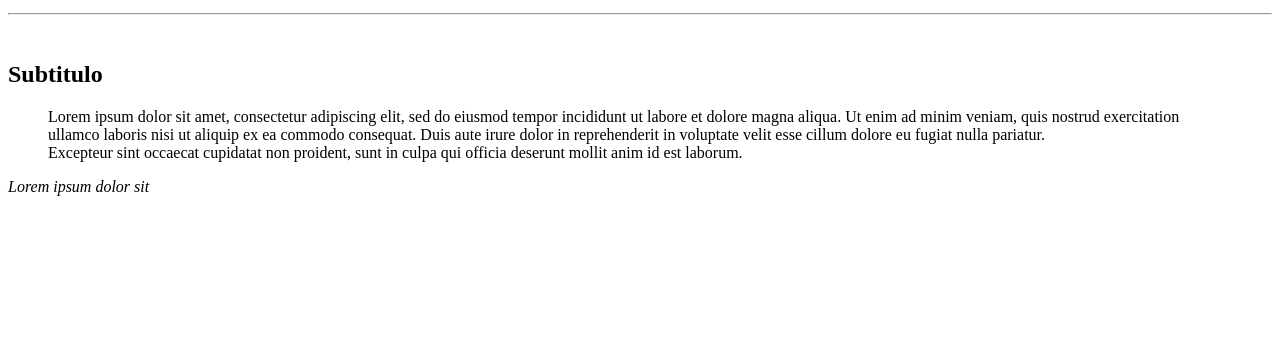
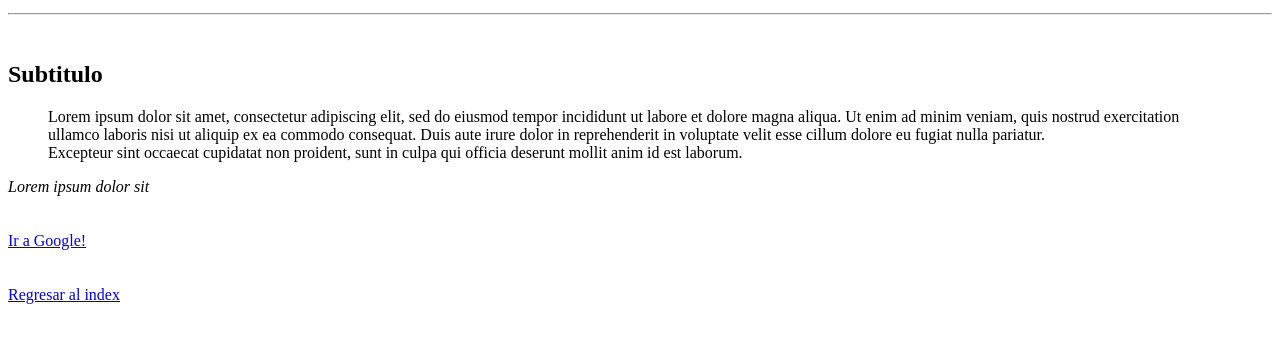
Before and after one commit to IchaiGutierrez/HTMLtest, a plain HTML site: page HTMLtest/segundaPagina.html in a window 1280 px wide. Shown: the part 137-480 px from the top of the page. Drawn offline with Linux system fonts and the light colour scheme.

Commit message:
cambie el nombre del archivo de segunda pagina yagregre enlaces a cada uno

```diff
--- a/HTMLtest/segunda pagina.html
+++ b/HTMLtest/segundaPagina.html
@@ -30,6 +30,14 @@
              </blockquote>
              <cite>Lorem ipsum dolor sit </cite>
              <!-- cite es una etiqueta para citar y blockquote es para dar estructura de cita-->
+             <br/>
+             <br/>
+             <br/>
+
+             <a target="_blank" href="https://www.google.com">Ir a Google!</a> <!--ruta de link absoluta-->
+             <br/><br/><br/>
+             <a target="_blank" href="C:/Users/ichai/Documents/Programacion/HTML Test/HTMLtest/HTMLtest/index.html">Regresar al index</a>
+
     </body>
 
 </html>
```
Also changed, not shown: HTMLtest/index.html (+3 -0 lines).
